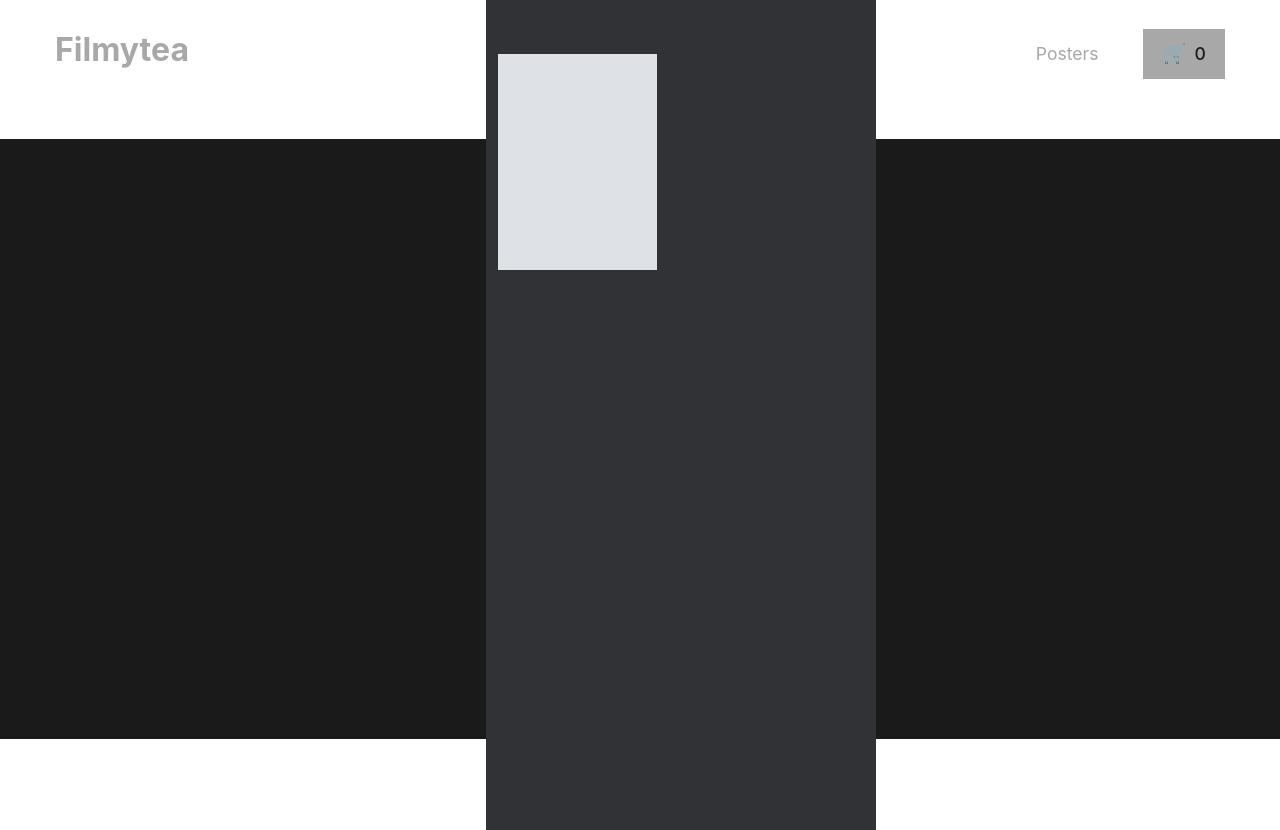
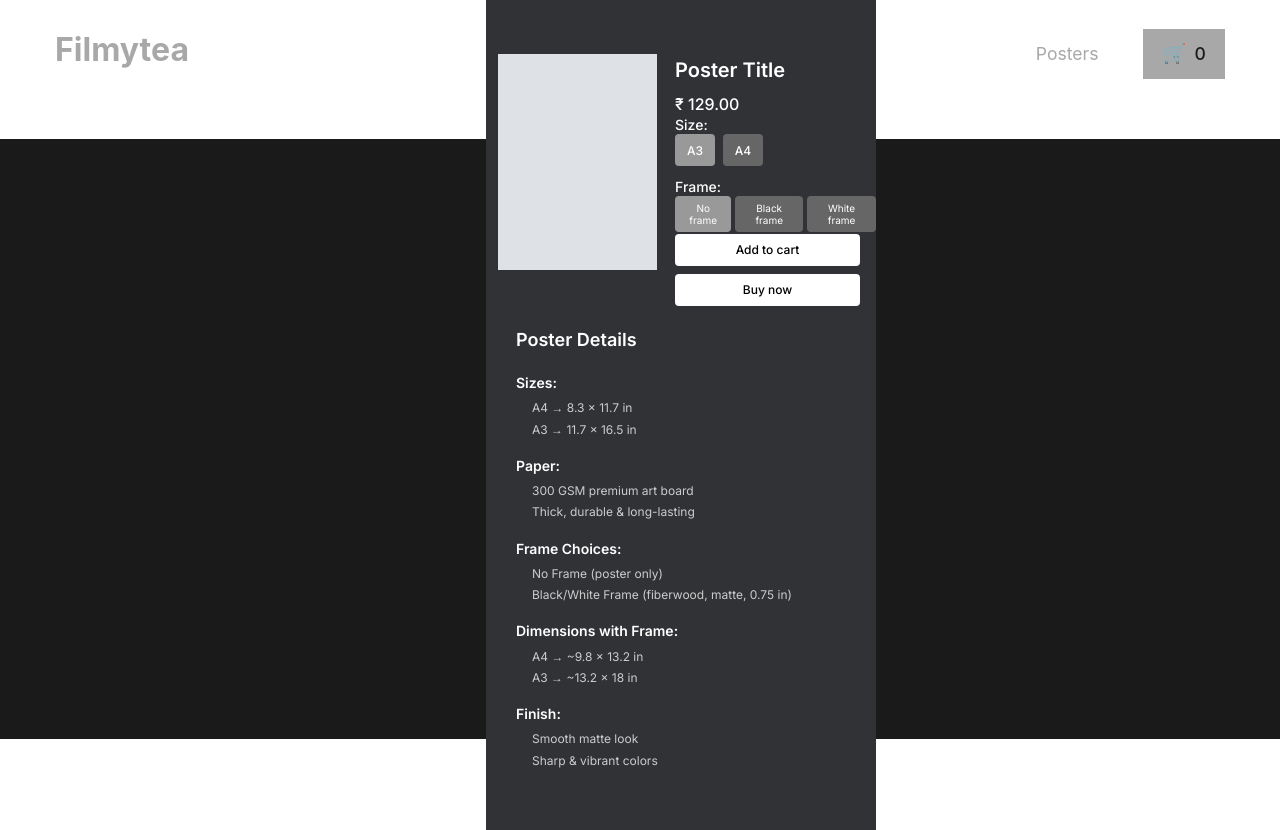
Before and after one commit to sujay9898/Website, a Flask app: page /poster/poster_1 in a window 1280 px wide. Run offline with Flask 3, Linux system fonts and the light colour scheme.

Commit message:
Add poster details and interactive elements for mobile view
Adds HTML elements and CSS styling for displaying poster title, price, size and frame selection, action buttons, and detailed specifications on the poster detail page.

Replit-Commit-Author: Agent
Replit-Commit-Session-Id: 7fecf9fb-3846-4151-9ed5-1ec485d6a85d
Replit-Commit-Checkpoint-Type: full_checkpoint
Replit-Commit-Screenshot-Url: https://storage.googleapis.com/screenshot-production-us-central1/259df607-b272-4670-89dd-8aa3b3dc1fa3/7fecf9fb-3846-4151-9ed5-1ec485d6a85d/eB9g7hj

```diff
--- a/static/style.css
+++ b/static/style.css
@@ -3201,3 +3201,173 @@ body {
   background: #DEE1E6FF; /* neutral-300 */
   border-radius: 0px;
 }
+
+/* Poster Title */
+.poster-title {
+  position: absolute;
+  top: 68px;
+  left: 189px;
+  font-family: Inter;
+  font-size: 20px;
+  font-weight: 600;
+  color: #FFFFFF;
+}
+
+/* Price */
+.price {
+  position: absolute;
+  top: 98px;
+  left: 189px;
+  font-family: Inter;
+  font-size: 16px;
+  font-weight: 500;
+  color: #FFFFFF;
+}
+
+/* Size Label */
+.size-label {
+  position: absolute;
+  top: 128px;
+  left: 189px;
+  font-family: Inter;
+  font-size: 14px;
+  font-weight: 500;
+  color: #FFFFFF;
+}
+
+/* Size Buttons */
+.size-buttons {
+  position: absolute;
+  top: 148px;
+  left: 189px;
+  display: flex;
+  gap: 8px;
+}
+
+.size-btn {
+  width: 40px;
+  height: 32px;
+  background: #666666;
+  border: none;
+  border-radius: 4px;
+  font-family: Inter;
+  font-size: 12px;
+  font-weight: 500;
+  color: #FFFFFF;
+  cursor: pointer;
+}
+
+.size-btn.active {
+  background: #999999;
+}
+
+/* Frame Label */
+.frame-label {
+  position: absolute;
+  top: 190px;
+  left: 189px;
+  font-family: Inter;
+  font-size: 14px;
+  font-weight: 500;
+  color: #FFFFFF;
+}
+
+/* Frame Buttons */
+.frame-buttons {
+  position: absolute;
+  top: 210px;
+  left: 189px;
+  display: flex;
+  gap: 4px;
+}
+
+.frame-btn {
+  padding: 6px 8px;
+  background: #666666;
+  border: none;
+  border-radius: 4px;
+  font-family: Inter;
+  font-size: 10px;
+  font-weight: 400;
+  color: #FFFFFF;
+  cursor: pointer;
+}
+
+.frame-btn.active {
+  background: #999999;
+}
+
+/* Add to Cart Button */
+.add-to-cart-btn {
+  position: absolute;
+  top: 248px;
+  left: 189px;
+  width: 185px;
+  height: 32px;
+  background: #FFFFFF;
+  border-radius: 4px;
+  display: flex;
+  align-items: center;
+  justify-content: center;
+  font-family: Inter;
+  font-size: 12px;
+  font-weight: 500;
+  color: #000000;
+  cursor: pointer;
+}
+
+/* Buy Now Button */
+.buy-now-btn {
+  position: absolute;
+  top: 288px;
+  left: 189px;
+  width: 185px;
+  height: 32px;
+  background: #FFFFFF;
+  border-radius: 4px;
+  display: flex;
+  align-items: center;
+  justify-content: center;
+  font-family: Inter;
+  font-size: 12px;
+  font-weight: 500;
+  color: #000000;
+  cursor: pointer;
+}
+
+/* Details Title */
+.details-title {
+  position: absolute;
+  top: 340px;
+  left: 30px;
+  font-family: Inter;
+  font-size: 18px;
+  font-weight: 600;
+  color: #FFFFFF;
+}
+
+/* Details Section */
+.details-section {
+  position: absolute;
+  top: 370px;
+  left: 30px;
+  width: 330px;
+}
+
+.detail-category {
+  font-family: Inter;
+  font-size: 14px;
+  font-weight: 600;
+  color: #FFFFFF;
+  margin-top: 16px;
+  margin-bottom: 4px;
+}
+
+.detail-item {
+  font-family: Inter;
+  font-size: 12px;
+  font-weight: 400;
+  color: #CCCCCC;
+  margin-bottom: 2px;
+  padding-left: 16px;
+}
--- a/templates/poster_detail.html
+++ b/templates/poster_detail.html
@@ -19,6 +19,56 @@
 {% block content %}
 <div class="page">
     <div class="rectangle"></div>
+
+    <!-- Poster Title -->
+    <div class="poster-title">Poster Title</div>
+
+    <!-- Price -->
+    <div class="price">₹ 129.00</div>
+
+    <!-- Size Section -->
+    <div class="size-label">Size:</div>
+    <div class="size-buttons">
+        <button class="size-btn active">A3</button>
+        <button class="size-btn">A4</button>
+    </div>
+
+    <!-- Frame Section -->
+    <div class="frame-label">Frame:</div>
+    <div class="frame-buttons">
+        <button class="frame-btn active">No frame</button>
+        <button class="frame-btn">Black frame</button>
+        <button class="frame-btn">White frame</button>
+    </div>
+
+    <!-- Action Buttons -->
+    <div class="add-to-cart-btn">Add to cart</div>
+    <div class="buy-now-btn">Buy now</div>
+
+    <!-- Poster Details Section -->
+    <div class="details-title">Poster Details</div>
+
+    <div class="details-section">
+        <div class="detail-category">Sizes:</div>
+        <div class="detail-item">A4 → 8.3 x 11.7 in</div>
+        <div class="detail-item">A3 → 11.7 x 16.5 in</div>
+
+        <div class="detail-category">Paper:</div>
+        <div class="detail-item">300 GSM premium art board</div>
+        <div class="detail-item">Thick, durable & long-lasting</div>
+
+        <div class="detail-category">Frame Choices:</div>
+        <div class="detail-item">No Frame (poster only)</div>
+        <div class="detail-item">Black/White Frame (fiberwood, matte, 0.75 in)</div>
+
+        <div class="detail-category">Dimensions with Frame:</div>
+        <div class="detail-item">A4 → ~9.8 x 13.2 in</div>
+        <div class="detail-item">A3 → ~13.2 x 18 in</div>
+
+        <div class="detail-category">Finish:</div>
+        <div class="detail-item">Smooth matte look</div>
+        <div class="detail-item">Sharp & vibrant colors</div>
+    </div>
 </div>
 {% endblock %}
 
```
